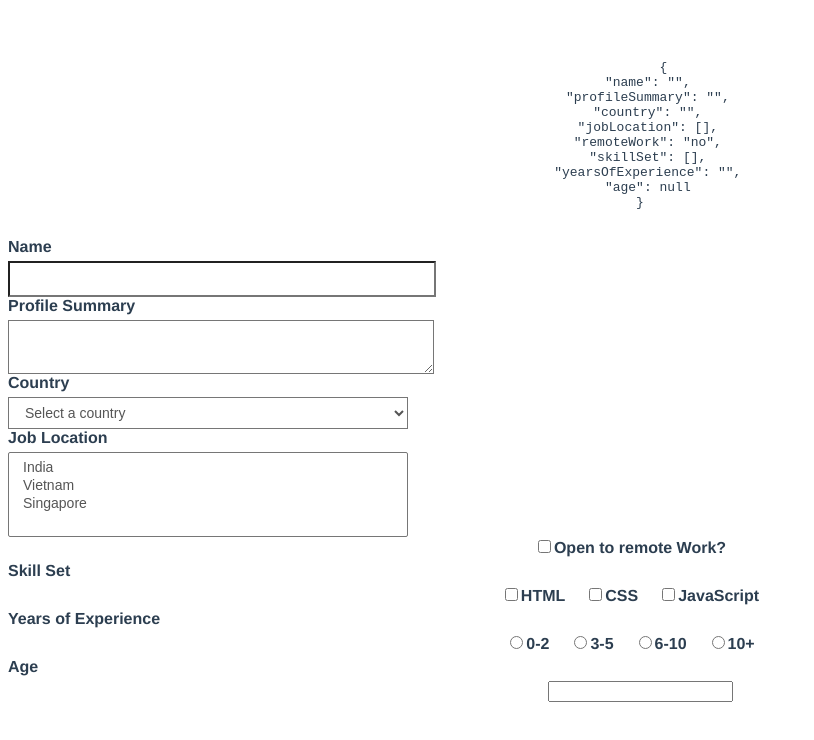
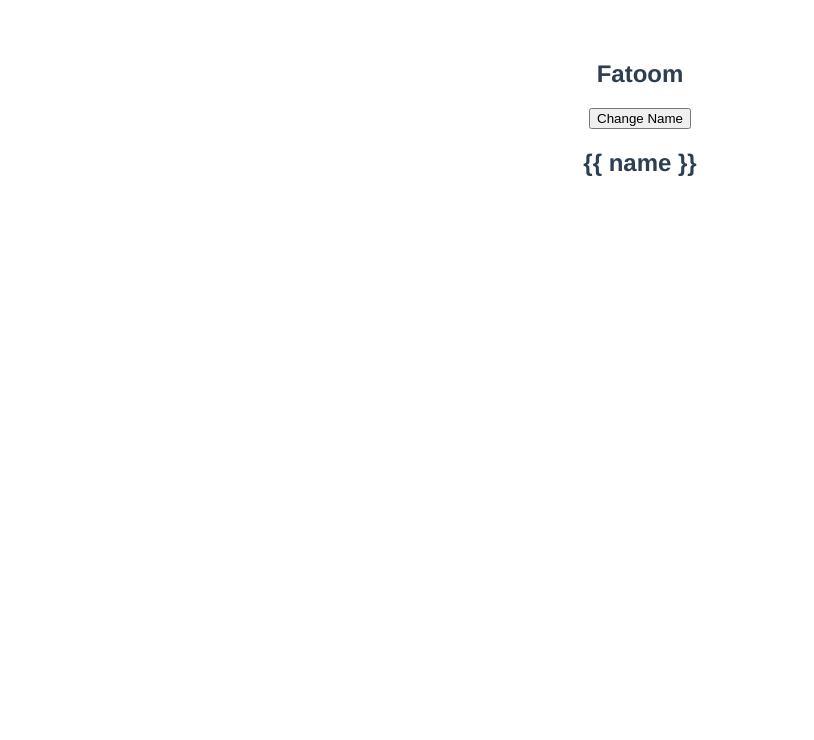
Before and after one commit to FatoomMFayad/vuejs3-app, a Vue app in the folder hello-world/: page / in a window 1280 px wide. Shown: the top 740 px of the page, without its empty margins (0-814 px from the left). Built offline with nearby package versions, Linux system fonts and the light colour scheme.

Commit message:
Bonus Directives

```diff
--- a/hello-world/src/App.vue
+++ b/hello-world/src/App.vue
@@ -1,67 +1,7 @@
 <template>
-  <div>
-    <pre>
-      {{ JSON.stringify(formValues, null, 2)}}
-    </pre>
-  </div>
-  <form submit.prevent="submitForm">
-    <div>
-      <label for="name">Name</label>
-      <input type="text" id="name" v-model.trim.lazy="formValues.name"/>
-    </div>
-    <div>
-      <label for="profile">Profile Summary</label>
-      <textarea id="profile" v-model="formValues.profileSummary"/>
-    </div>
-    <div>
-      <label for="country">Country</label>
-      <select id="country" v-model="formValues.country">
-        <option value="">Select a country</option>
-        <option value="india">India</option>
-        <option value="vietnam">Vietnam</option>
-        <option value="singapore">Singapore</option>
-      </select>
-    </div>
-    <div>
-      <label for="job-location">Job Location</label>
-      <select id="job-location" multiple v-model="formValues.jobLocation">
-        <option value="india">India</option>
-        <option value="vietnam">Vietnam</option>
-        <option value="singapore">Singapore</option>
-      </select>
-    </div>
-    <div>
-      <input type="checkbox" id="remoteWork" v-model="formValues.remoteWork" true-value="yes" false-value="no"/>
-      <label for="remoteWork">Open to remote Work?</label>
-    </div>
-    <div>
-      <label>Skill Set</label>
-      <input type="checkbox" id="html" value="html" v-model="formValues.skillSet"/>
-      <label for="html">HTML</label>
-      <input type="checkbox" id="css" value="css" v-model="formValues.skillSet"/>
-      <label for="css">CSS</label>
-      <input type="checkbox" id="javascript" value="javascript" v-model="formValues.skillSet"/>
-      <label for="javascript">JavaScript</label>
-    </div>
-    <div>
-      <label>Years of Experience</label>
-      <input type="radio" id="0-2" value="0-2" v-model="formValues.yearsOfExperience"/>
-      <label for="0-2">0-2</label>
-      <input type="radio" id="3-5" value="3-4" v-model="formValues.yearsOfExperience"/>
-      <label for="3-5">3-5</label>
-      <input type="radio" id="6-10" value="6-10" v-model="formValues.yearsOfExperience"/>
-      <label for="6-10">6-10</label>
-      <input type="radio" id="10+" value="10+" v-model="formValues.yearsOfExperience"/>
-      <label for="10+">10+</label>
-    </div>
-    <div>
-      <label for="age">Age</label>
-      <input @keyup.enter="submitForm($event)" type="number" id="age" v-model.number="formValues.Age"/>
-    </div>
-    <!-- <div>
-      <button @click="submitForm($event)">Submit</button>
-    </div> -->
-  </form>
+  <h2 v-once>{{ name }}</h2>
+  <button @click="name = 'Hanan'">Change Name</button>
+  <h2 v-pre>{{ name }}</h2>
 </template>
 
 <script>
@@ -70,24 +10,12 @@
   name: 'App',
   data(){
     return {
-      formValues: {
-        name: '',
-        profileSummary: '',
-        country: '',
-        jobLocation: [],
-        remoteWork: "no",
-        skillSet: [],
-        yearsOfExperience: '',
-        age: null
-      }
+     name: 'Fatoom',
     };
   },
-  methods: {
-    submitForm(event) {
-      console.log('Form Values', this.formValues);
-    }
 
-  },
+
+
 };
 </script>
 
```
